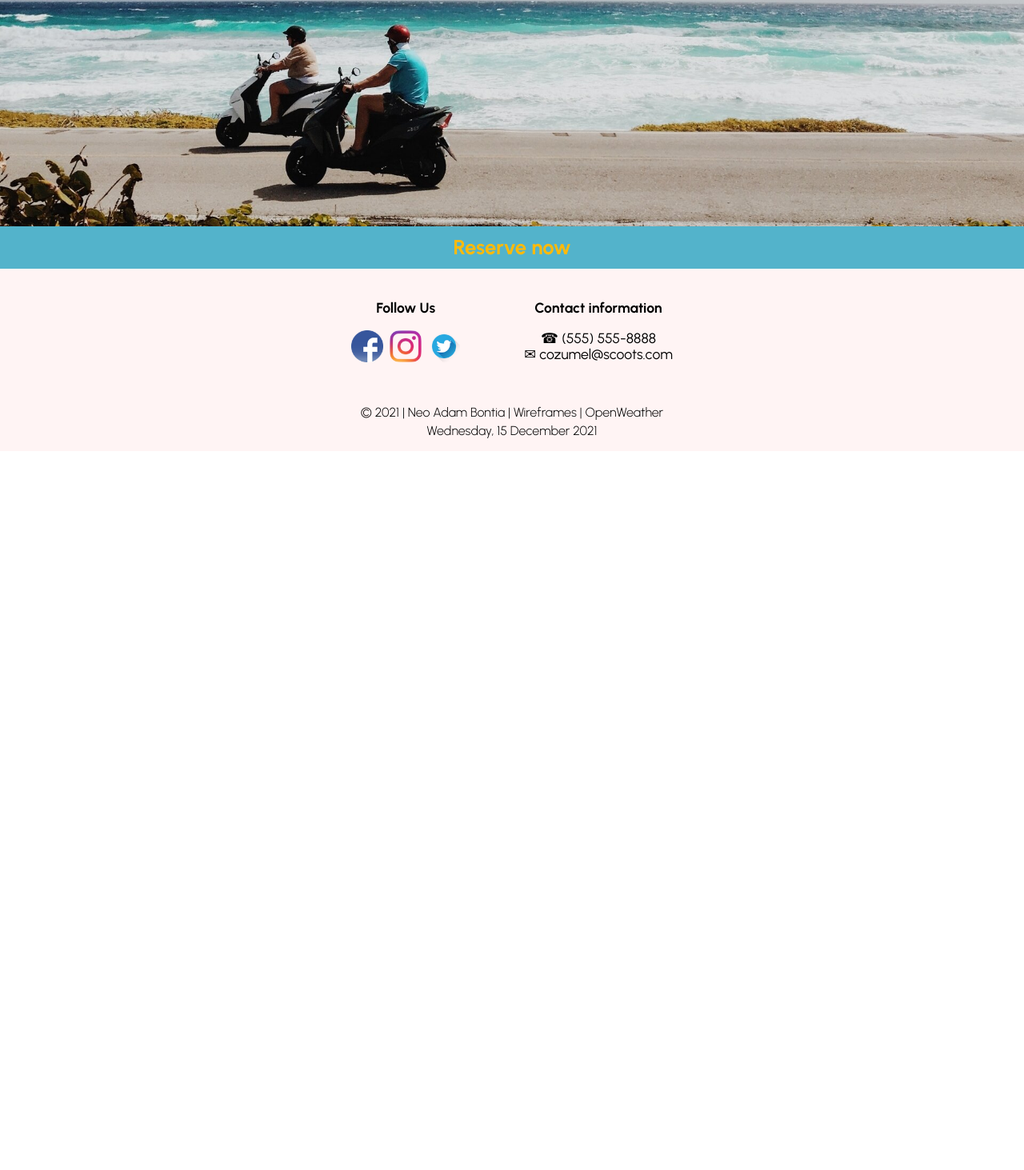
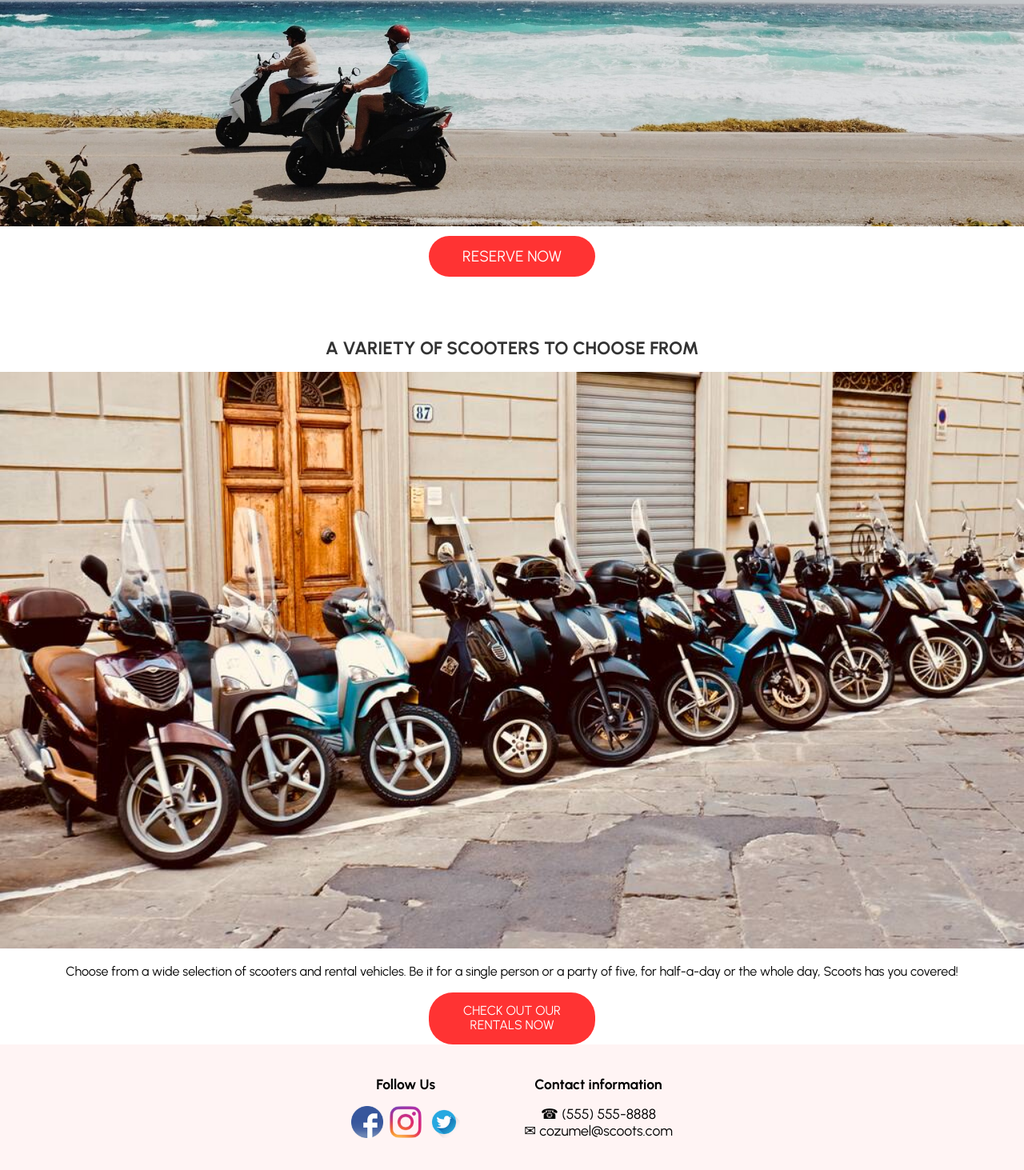
Before and after one commit to neoBontia/scoots, a plain HTML site: page scoots/index.html in a window 1280 px wide. Shown: the part 377-1840 px from the top of the page at 80% size. Before the commit the page ends 941 px from the top, so only its background shows below. Drawn offline with Linux system fonts and the light colour scheme.

Commit message:
Added summary and css. Small view.

```diff
--- a/scoots/css/home/small.css
+++ b/scoots/css/home/small.css
@@ -19,7 +19,6 @@ main div.banner img {
 main div.banner {
     position: relative;
     text-align: center;
-    background-color: var(--main-accent);
 }
 
 main div.banner div.hook {
@@ -34,14 +33,59 @@ main div.banner div.hook {
 
 main div.banner div.link {
     padding: .5rem;
-    padding-bottom: .7rem;
+    padding-bottom: .8rem;
 }
 
-main div.banner div.link a{
-    display: block;
+main div.banner div.link a {
     text-decoration: none;
     font-family: var(--main-font);
     font-weight: 700;
-    font-size: 1.6rem;
-    color: var(--secondary-color);
+    font-size: 1.2rem;
 }
+
+main div.banner div.link button {
+    width: 13rem;
+    background-color: var(--main-color);
+    border: none;
+    padding: .9rem;
+    border-radius: 30px;
+    color: white;
+}
+
+main div.summary {
+    margin-top: 3rem;
+    text-align: center;
+}
+
+main div.summary h2 {
+    padding: 1rem;
+    margin: 0rem;
+    font-family: var(--main-font);
+    font-size: 1.4rem;
+    color: rgba(0, 0, 0, 0.8);
+}
+
+main div.summary img {
+    width: 100%;
+}
+
+main div.summary div.text p {
+    margin: 0rem;
+    padding: 1rem;
+    font-family: var(--main-font);
+}
+
+main div.summary div.text button {
+    width: 13rem;
+    background-color: var(--main-color);
+    border: none;
+    padding: .9rem;
+    border-radius: 30px;
+    color: white;
+}
+
+main div.summary div.text a {
+    font-family: var(--main-font);
+    text-decoration: none;
+    color: white;
+}
--- a/scoots/index.html
+++ b/scoots/index.html
@@ -38,8 +38,28 @@
                     <h1>Experience Cozumel the right way</h1>
                 </div>
                 <div class="link">
-                    <a href="#">Reserve now</a>
+                    <a href="#"><button>RESERVE NOW</button></a>
                 </div>
+            </div>
+        </div>
+
+        <div class="summary">
+            <h2>A VARIETY OF SCOOTERS TO CHOOSE FROM</h2>
+            <img src="images/home/summary-banner.jpg" alt="Picture of scooters">
+            <div class="text">
+                <p>Choose from a wide selection of scooters and rental vehicles.
+                   Be it for a single person or a party of five, for half-a-day
+                   or the whole day, Scoots has you covered!</p>
+                <button><a href="#">CHECK OUT OUR RENTALS NOW</a></button>
+            </div>
+        </div>
+
+        <div class="weather">
+            <div class="status">
+
+            </div>
+            <div class="forecast">
+
             </div>
         </div>
     </main>
```
Also changed, not shown: scoots/images/home/cozumel-banner-rz.jpg (deleted), scoots/images/home/cozumel-banner.jpg (deleted), scoots/images/home/summary-banner.jpg (added), scoots/images/home/weather-banner.jpg (added).
